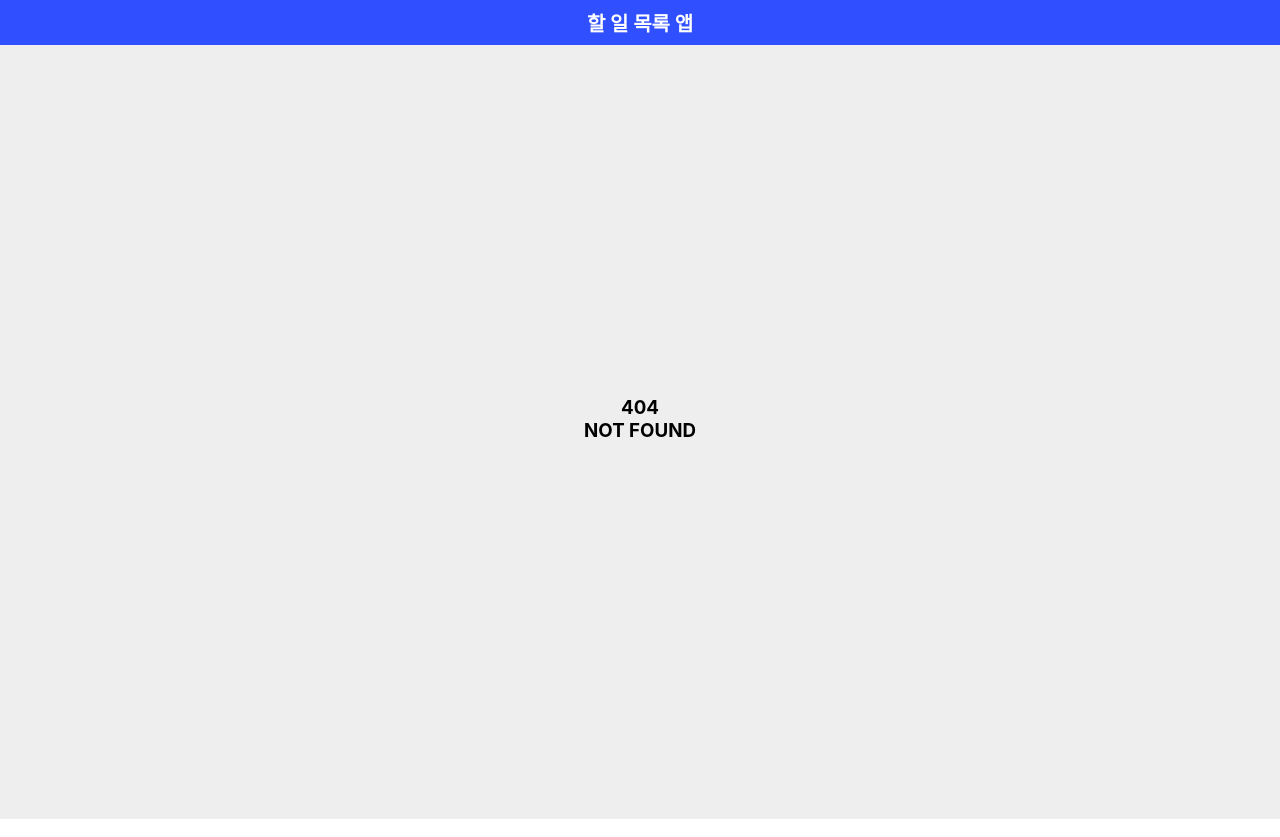
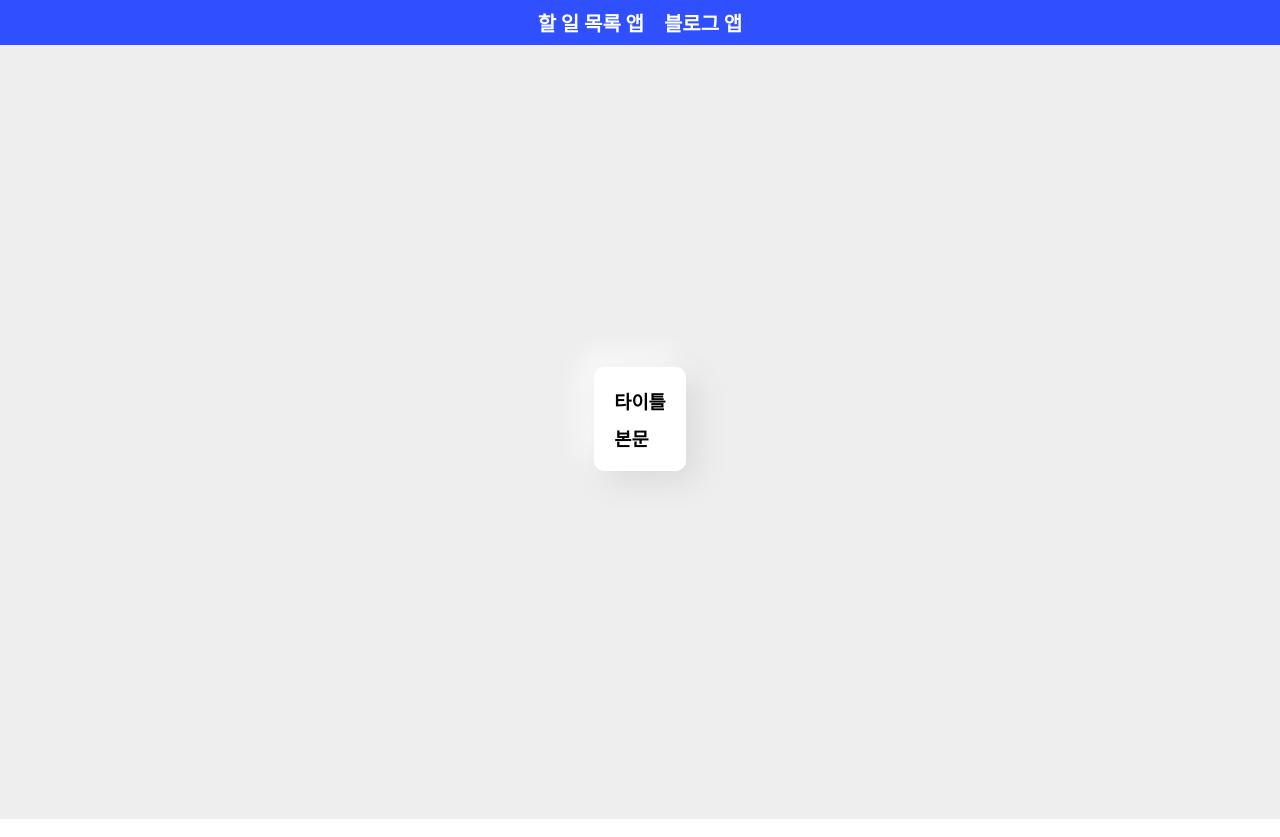
Before and after one commit to Sy2tema/react-typescript-lab, a React (Create React App) app: page /blog in a window 1280 px wide. Before the commit this address had no page. Built offline with nearby package versions, Linux system fonts and the light colour scheme.

Commit message:
feat: BlogPost 컴포넌트 추가

```diff
--- a/src/App.tsx
+++ b/src/App.tsx
@@ -4,6 +4,7 @@ import { TodoListContextProvider } from 'contexts/TodoList';
 import { Routes, Route } from 'react-router-dom';
 import TodoInput from 'components/TodoInput';
 import Header from 'components/Header';
+import BlogPost from 'components/BlogPost';
 
 const Container = styled.h3`
   height: 100vh;
@@ -26,6 +27,7 @@ function App() {
         <Routes>
           <Route path='/' element={<DataView />} />
           <Route path='/add-todo' element={<TodoInput />} />
+          <Route path='/blog' element={<BlogPost />} />
           <Route
             path='*'
             element={
--- /dev/null
+++ b/src/components/BlogPost/BlogPost.tsx
@@ -0,0 +1,34 @@
+import styled from "styled-components";
+
+const Container = styled.div`
+    background-color: #FFFFFF;
+    padding: 20px;
+    margin: 20px;
+    border-radius: 10px;
+    box-shadow: 10px 10px 30px #D9D9D9, -10px -10px 30px #FFFFFF;
+    max-width: 800px;
+`;
+
+const Title = styled.div`
+    font-weight: bold;
+    margin-bottom: 10px;
+`;
+
+const Body = styled.div`
+    white-space: nowrap;
+    text-overflow: ellipsis;
+    overflow: hidden;
+`;
+
+const BlogPost = () => {
+    return (
+        <Container>
+            <Title>타이틀</Title>
+            <Body>
+                본문
+            </Body>
+        </Container>
+    )
+};
+
+export default BlogPost;
--- /dev/null
+++ b/src/components/BlogPost/index.tsx
@@ -0,0 +1 @@
+export { default } from './BlogPost';
--- a/src/components/Header/Header.tsx
+++ b/src/components/Header/Header.tsx
@@ -23,6 +23,7 @@ const Header = () => {
     return (
         <Container>
             <StyledLink to={"/"}>할 일 목록 앱</StyledLink>
+            <StyledLink to={"/blog"}>블로그 앱</StyledLink>
         </Container>
     )
 }
```
